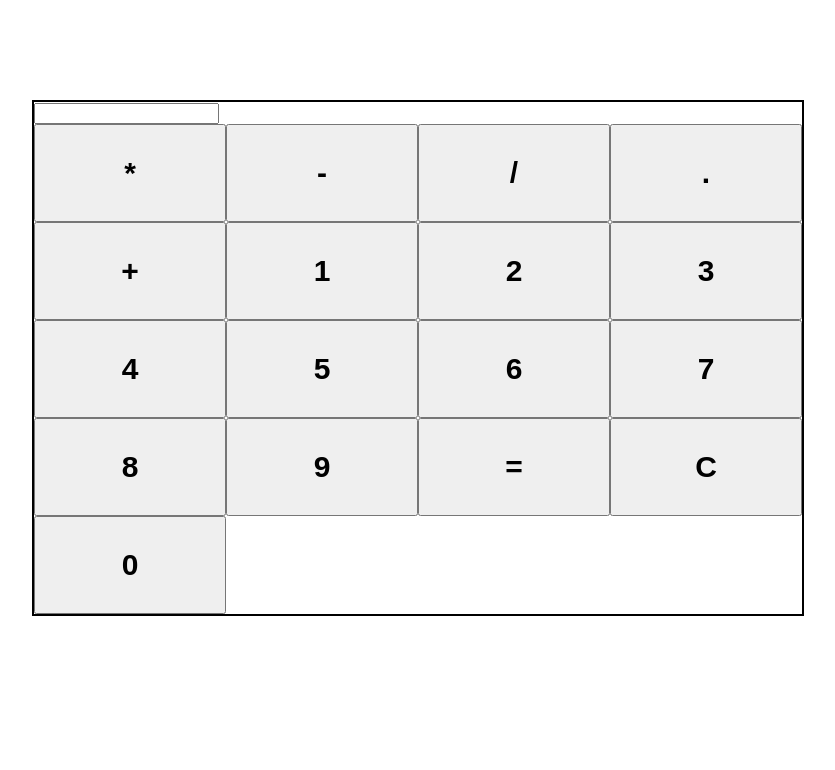
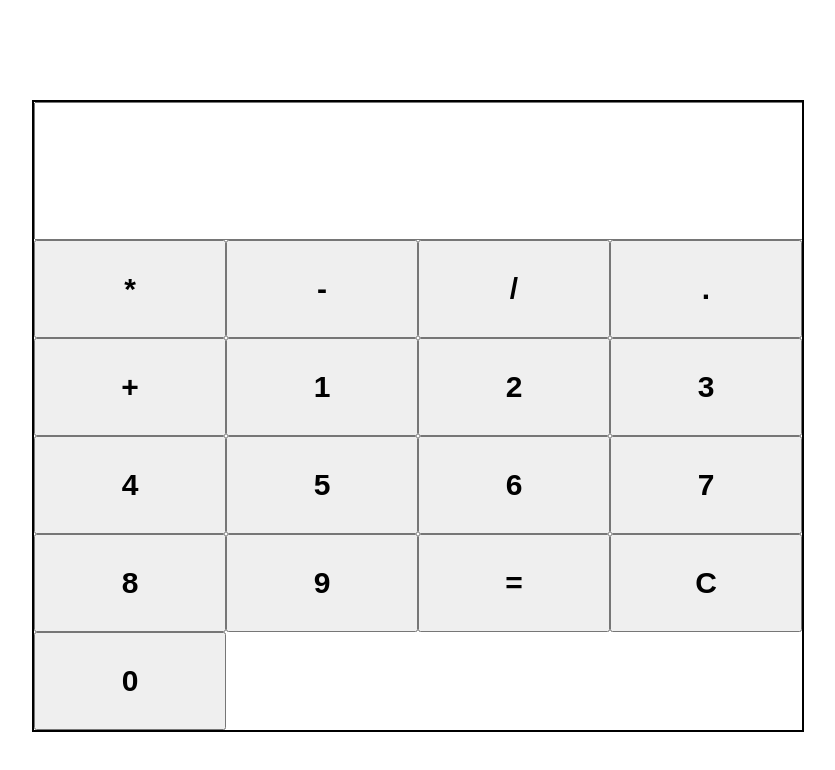
Before and after one commit to MangeshJadhavX/Calculator, a React (Create React App) app: page / in a window 1280 px wide. Shown: the top 770 px of the page, without its empty margins (222-1057 px from the left). Built offline with nearby package versions, Linux system fonts and the light colour scheme.

Commit message:
give some styling to getInput file and Our Calculator is Ready

```diff
--- a/src/Components/GetInput/Getinput.css
+++ b/src/Components/GetInput/Getinput.css
@@ -0,0 +1,7 @@
+.input input{
+    width: 100%;
+    padding: 50px;
+    font-size: 30px;
+    font-weight: bold;
+
+}
```
